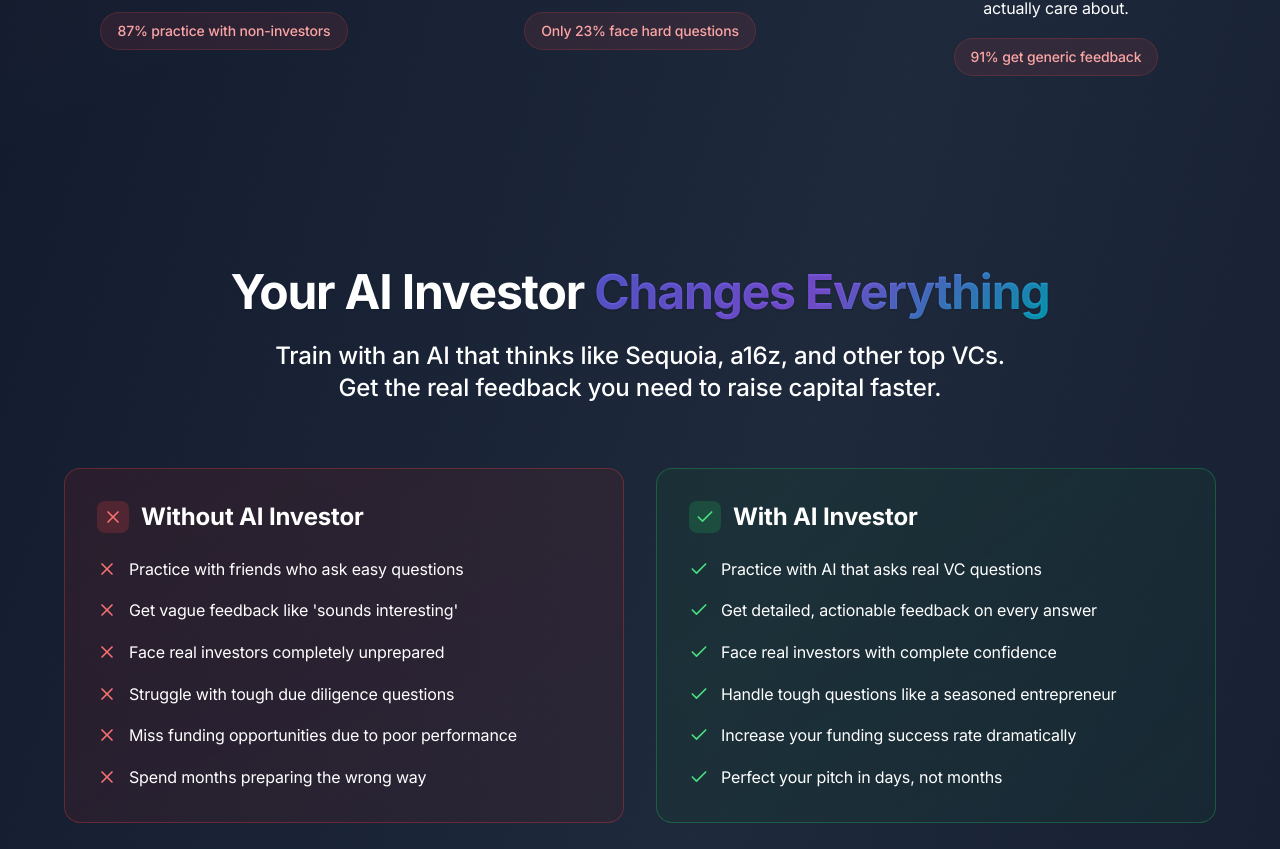
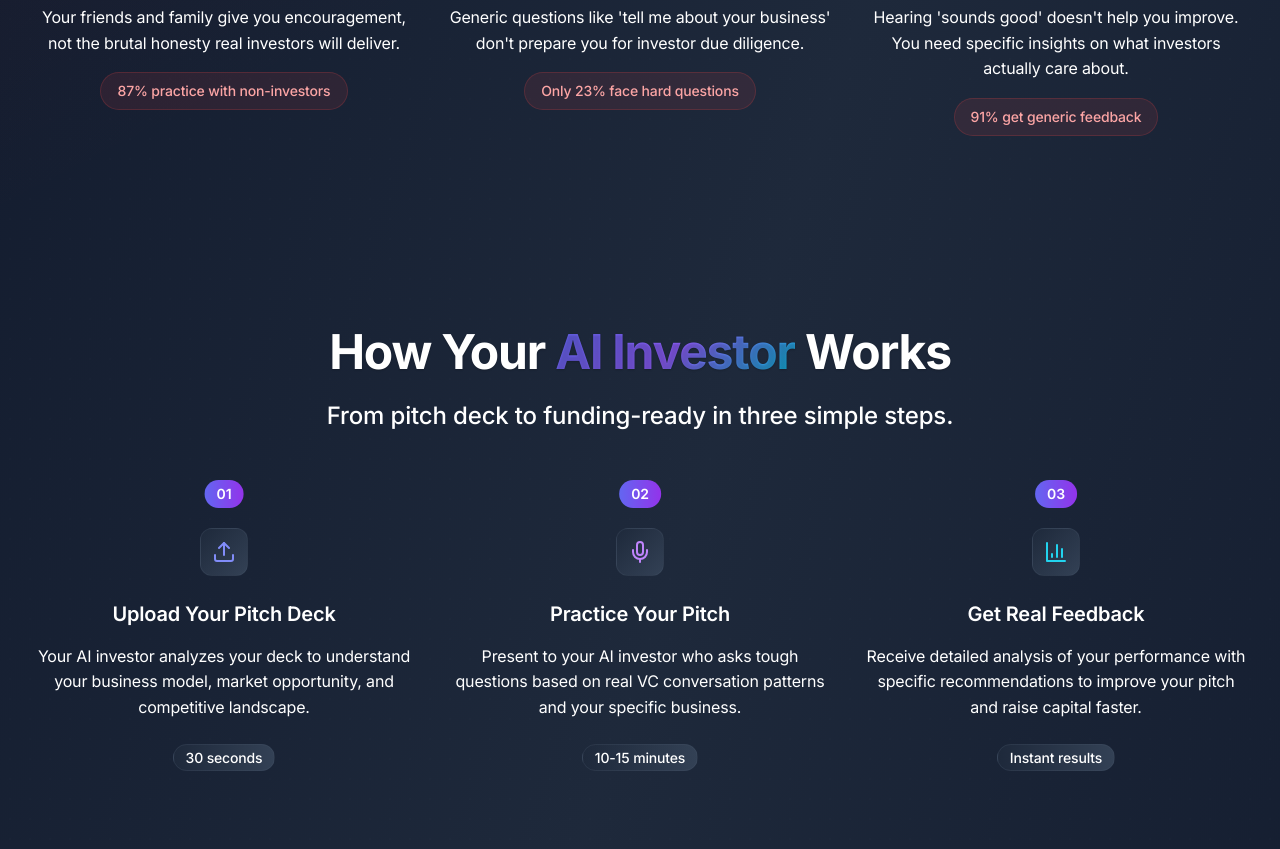
Before and after one commit to rohanvyas01/agentvc01, a React (Vite) app: page / in a window 1280 px wide. Shown: the part 1231-2080 px from the top of the page. Built offline with nearby package versions, Linux system fonts and the light colour scheme.

Commit message:
Update Landing Page - Remove Section and Update Hero

```diff
--- a/src/pages/LandingPage.tsx
+++ b/src/pages/LandingPage.tsx
@@ -94,7 +94,7 @@ const LandingPage: React.FC = () => {
               animate={{ opacity: 1, y: 0 }}
               transition={{ delay: 0.3, duration: 0.8 }}
             >
-              Meet Your AI Investor
+              Meet the World's First AI Investor
               <br />
               <span className="text-gradient-accent">Who Never Says No</span>
             </motion.h1>
@@ -128,7 +128,7 @@ const LandingPage: React.FC = () => {
                 />
                 <div className="relative z-10 flex items-center gap-2">
                   <Rocket className="w-5 h-5" />
-                  Start Training with AI Investor
+                  Join Waitlist
                   <ExternalLink className="w-4 h-4" />
                 </div>
               </motion.button>
@@ -229,108 +229,6 @@ const LandingPage: React.FC = () => {
                 </motion.div>
               </motion.div>
             ))}
-          </div>
-        </div>
-      </section>
-
-      {/* Solution Section - Two Column Comparison */}
-      <section className="relative section-spacing">
-        <div className="max-w-7xl mx-auto container-padding">
-          <motion.div
-            initial={{ opacity: 0, y: 20 }}
-            whileInView={{ opacity: 1, y: 0 }}
-            transition={{ duration: 0.8 }}
-            viewport={{ once: true }}
-            className="text-center mb-16"
-          >
-            <h2 className="text-headline mb-6 text-white">
-              Your AI Investor <span className="text-gradient-accent">Changes Everything</span>
-            </h2>
-            <p className="text-subtitle max-w-3xl mx-auto text-white">
-              Train with an AI that thinks like Sequoia, a16z, and other top VCs.
-              Get the real feedback you need to raise capital faster.
-            </p>
-          </motion.div>
-
-          {/* Two Column Comparison Layout */}
-          <div className="grid lg:grid-cols-2 gap-8 max-w-6xl mx-auto">
-            {/* Without AI Investor - Red */}
-            <motion.div
-              initial={{ opacity: 0, x: -50 }}
-              whileInView={{ opacity: 1, x: 0 }}
-              transition={{ duration: 0.8 }}
-              viewport={{ once: true }}
-              className="bg-gradient-to-br from-red-900/20 to-red-800/10 border border-red-500/30 rounded-2xl p-8"
-            >
-              <div className="flex items-center gap-3 mb-6">
-                <div className="w-8 h-8 bg-red-500/20 rounded-lg flex items-center justify-center">
-                  <X className="w-5 h-5 text-red-400" />
-                </div>
-                <h3 className="text-2xl font-bold text-white">Without AI Investor</h3>
-              </div>
-
-              <div className="space-y-4">
-                {[
-                  "Practice with friends who ask easy questions",
-                  "Get vague feedback like 'sounds interesting'",
-                  "Face real investors completely unprepared",
-                  "Struggle with tough due diligence questions",
-                  "Miss funding opportunities due to poor performance",
-                  "Spend months preparing the wrong way"
-                ].map((item, index) => (
-                  <motion.div
-                    key={index}
-                    className="flex items-start gap-3"
-                    initial={{ opacity: 0, x: -20 }}
-                    whileInView={{ opacity: 1, x: 0 }}
-                    transition={{ delay: index * 0.1 }}
-                    viewport={{ once: true }}
-                  >
-                    <X className="w-5 h-5 text-red-400 flex-shrink-0 mt-0.5" />
-                    <span className="text-white">{item}</span>
-                  </motion.div>
-                ))}
-              </div>
-            </motion.div>
-
-            {/* With AI Investor - Green */}
-            <motion.div
-              initial={{ opacity: 0, x: 50 }}
-              whileInView={{ opacity: 1, x: 0 }}
-              transition={{ duration: 0.8 }}
-              viewport={{ once: true }}
-              className="bg-gradient-to-br from-green-900/20 to-green-800/10 border border-green-500/30 rounded-2xl p-8"
-            >
-              <div className="flex items-center gap-3 mb-6">
-                <div className="w-8 h-8 bg-green-500/20 rounded-lg flex items-center justify-center">
-                  <Check className="w-5 h-5 text-green-400" />
-                </div>
-                <h3 className="text-2xl font-bold text-white">With AI Investor</h3>
-              </div>
-
-              <div className="space-y-4">
-                {[
-                  "Practice with AI that asks real VC questions",
-                  "Get detailed, actionable feedback on every answer",
-                  "Face real investors with complete confidence",
-                  "Handle tough questions like a seasoned entrepreneur",
-                  "Increase your funding success rate dramatically",
-                  "Perfect your pitch in days, not months"
-                ].map((item, index) => (
-                  <motion.div
-                    key={index}
-                    className="flex items-start gap-3"
-                    initial={{ opacity: 0, x: 20 }}
-                    whileInView={{ opacity: 1, x: 0 }}
-                    transition={{ delay: index * 0.1 }}
-                    viewport={{ once: true }}
-                  >
-                    <Check className="w-5 h-5 text-green-400 flex-shrink-0 mt-0.5" />
-                    <span className="text-white">{item}</span>
-                  </motion.div>
-                ))}
-              </div>
-            </motion.div>
           </div>
         </div>
       </section>
@@ -545,7 +443,7 @@ const LandingPage: React.FC = () => {
                 />
                 <div className="relative z-10 flex items-center gap-2">
                   <Rocket className="w-5 h-5" />
-                  Meet Your AI Investor Now
+                  Join Waitlist
                   <ExternalLink className="w-4 h-4" />
                 </div>
               </motion.button>
```
